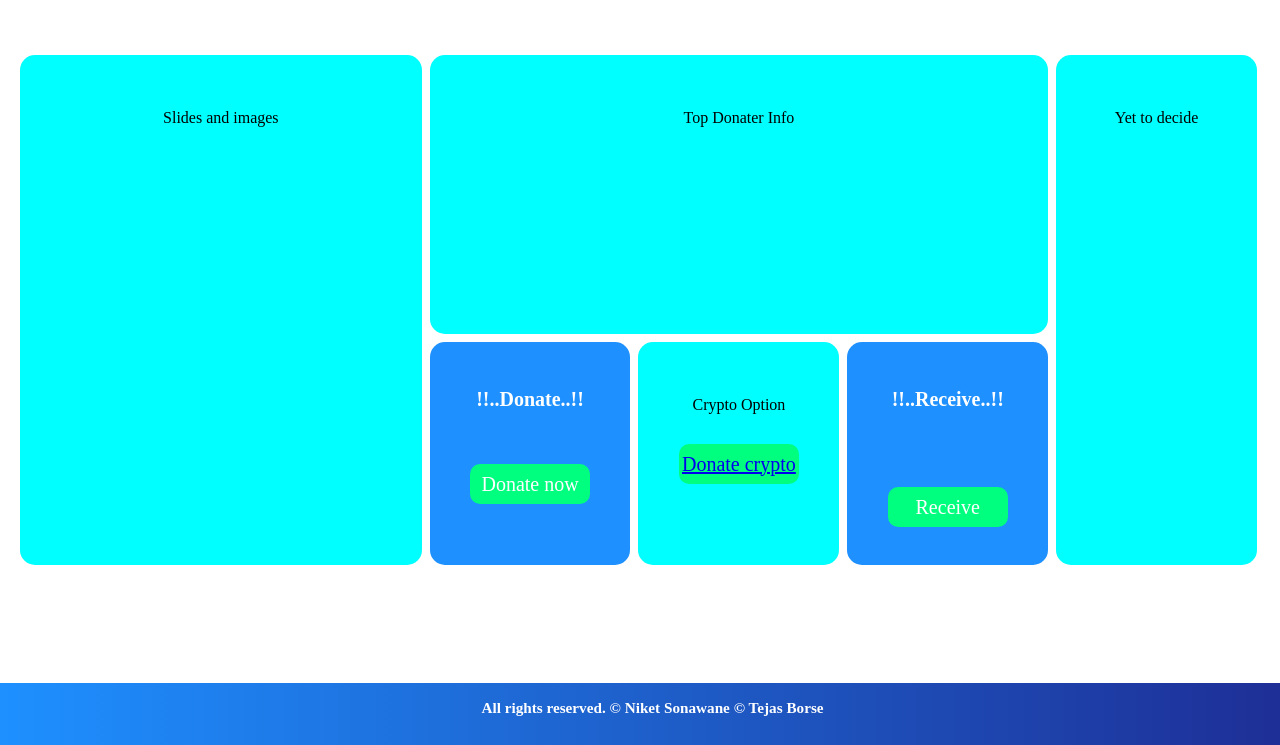
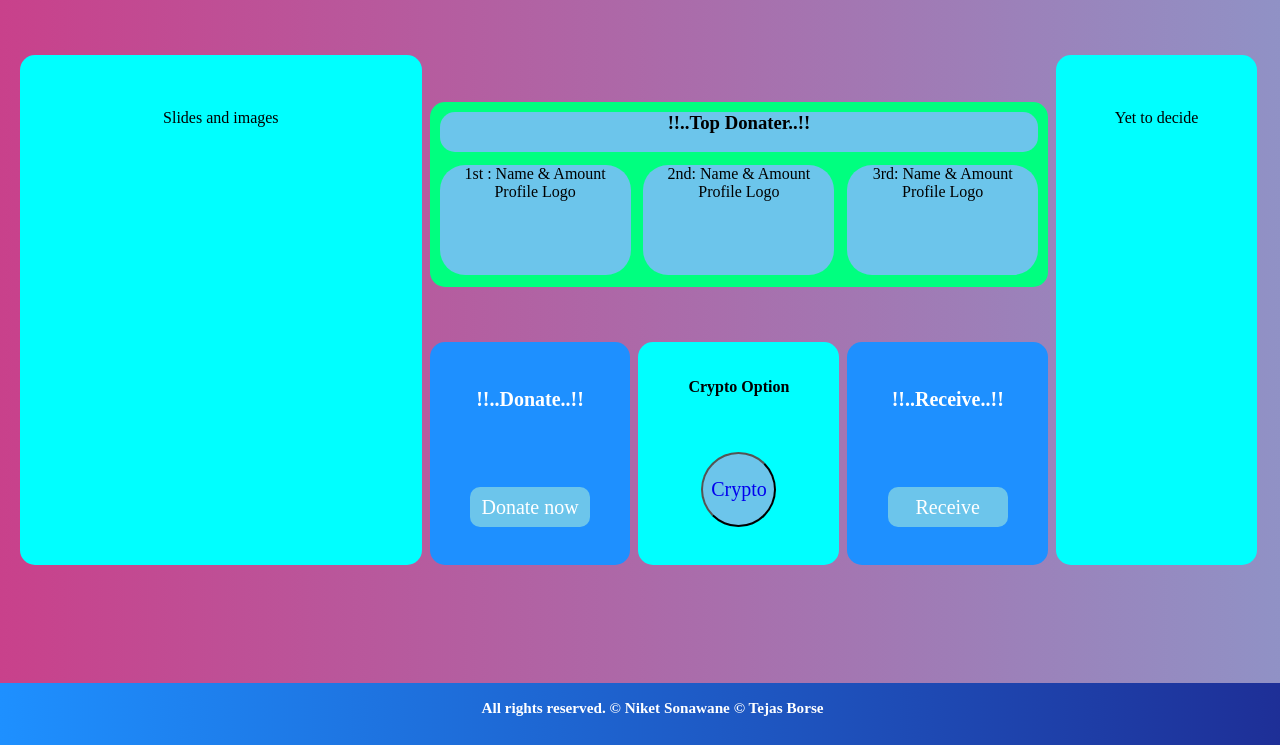
Before and after one commit to tejasborse123/Donation_Website, a PHP site: page / in a window 1280 px wide. Shown: the part 55-800 px from the top of the page. Run offline with PHP 8.4, Linux system fonts and the light colour scheme.

Commit message:
Top Donater Content Modified

```diff
--- a/homecss.css
+++ b/homecss.css
@@ -46,6 +46,24 @@
 
 }
 
+body{
+    background: linear-gradient( to right,#2193b0,#dd2476,#6cc5eb);
+    background-size: 400% 400%;
+    animation: animate-background 10s infinite ease-in-out;
+}
+
+@keyframes animate-background{
+    0%{
+        background-position: 0 50%;
+    }
+    50%{
+        background-position: 100% 50%;
+    }
+    100%{
+        background-position: 0 50%;
+    }
+}
+
 .page{
   padding-left: 20px;
   margin-right: 15px;
@@ -72,11 +90,50 @@
 }
 
 .content2{
-  height: 100%;
+  height: 185px;
   width: 100%;
-  background: cyan;
+  background: springgreen;
   grid-area: content2;
   border-radius: 15px;
+  display: grid;
+  grid-gap: 0.8rem;
+  padding: 10px;
+  grid-template-columns: 2fr 2fr 2fr ;
+  grid-template-rows: 2fr 2fr ;
+  grid-template-areas: "topdonaterhead topdonaterhead topdonaterhead"
+                       " Top-1 Top-2 Top-3"
+}
+
+.topdonaterhead{
+  height: 40px;
+  width: 100%;
+  background: #6cc5eb;
+  grid-area: topdonaterhead;
+  border-radius: 15px;
+}
+
+.Top-1{
+  height: 110px;
+  width: 100%;
+  background: #6cc5eb;
+  grid-area: Top-1;
+  border-radius: 25px;
+}
+
+.Top-2{
+  height: 110px;
+  width: 100%;
+  background: #6cc5eb;
+  grid-area: Top-2;
+  border-radius: 25px;
+}
+
+.Top-3{
+  height: 110px;
+  width: 100%;
+  background:#6cc5eb;
+  grid-area: Top-3;
+  border-radius: 25px;
 }
 
 .content3{
@@ -126,20 +183,19 @@
     height: 40;
     width: 120;
     color: white;
-    background: springgreen;
+    background: #6cc5eb;
    }
 
-   #donatebtn1{
-    border-radius: 10px;
-    border: none;
+   #cryptobtn{
+    border-radius: 90px;
     margin-top: 30px;
-    margin-bottom: 20px;
+    margin: 20px;
     font-size: 20;
     font-family: serif;
-    height: 40;
-    width: 120;
+    height: 75;
+    width: 75;
     color: white;
-    background: springgreen;
+    background: #6cc5eb;
    }
 
   #receivebtn{
@@ -152,7 +208,7 @@
     height: 40;
     width: 120;
     color: white;
-    background: springgreen;
+    background: #6cc5eb;
    }
 
 .footer{
--- a/index.html
+++ b/index.html
@@ -4,7 +4,8 @@
   <link rel="stylesheet" type="text/css" href="homecss.css">
   <link rel="stylesheet" type="text/css" href="common.css">
   <meta name="viewport" content="width=device-width, initial-scale=1.0"/>
-
+   <link href="https://cdn.jsdelivr.net/npm/remixicon@2.5.0/fonts/remixicon.css" rel="stylesheet">
+</head>
   <body onload="myFunction()">
 
     <div id="loading">
@@ -45,15 +46,28 @@
 
 <!--- //////////////////////////////////////////////////////////////////////// Actual Content //////////////////////////////////////////////////////////////////////////// -->
       <div class="content1"><br><br><br>Slides and images</div>
-      <div class="content2"><br><br><br>Top Donater Info</div>
-      <div class="content3"><br><br><b>!!..Donate..!!</b><br><br>
+      <div class="content2"><br><br><br>
+            <div class="topdonaterhead" >
+                    <h3>!!..Top Donater..!!</h3>
+            </div>
+            <div class="Top-1">
+                1st : Name & Amount <br> Profile Logo
+            </div>
+            <div class="Top-2">
+                2nd: Name & Amount <br> Profile Logo
+            </div>
+            <div class="Top-3">
+                3rd: Name & Amount <br> Profile Logo
+            </div>
+      </div>
+      <div class="content3"><br><br><b>!!..Donate..!!</b><br><br><br>
 
          <button class="contentbtn" id="donatebtn">Donate now </button>
 
       </div>
-      <div class="content4"><br><br><br>Crypto Option
+      <div class="content4"><br><br><b>Crypto Option</b><br><br><br>
 
-                  <button class="contentbtn" id="donatebtn1"> <a href="https://commerce.coinbase.com/checkout/6efba239-0c58-40bf-94dd-cf3035058a28"> Donate crypto </a> </button>
+                  <button class="CryptoBtn" id="cryptobtn"> <a href="https://commerce.coinbase.com/checkout/6efba239-0c58-40bf-94dd-cf3035058a28" style=" text-decoration: none; ">Crypto</a> </button>
 
       </div>
       <div class="content5"><br><br><b>!!..Receive..!!</b><br><br><br>
```
